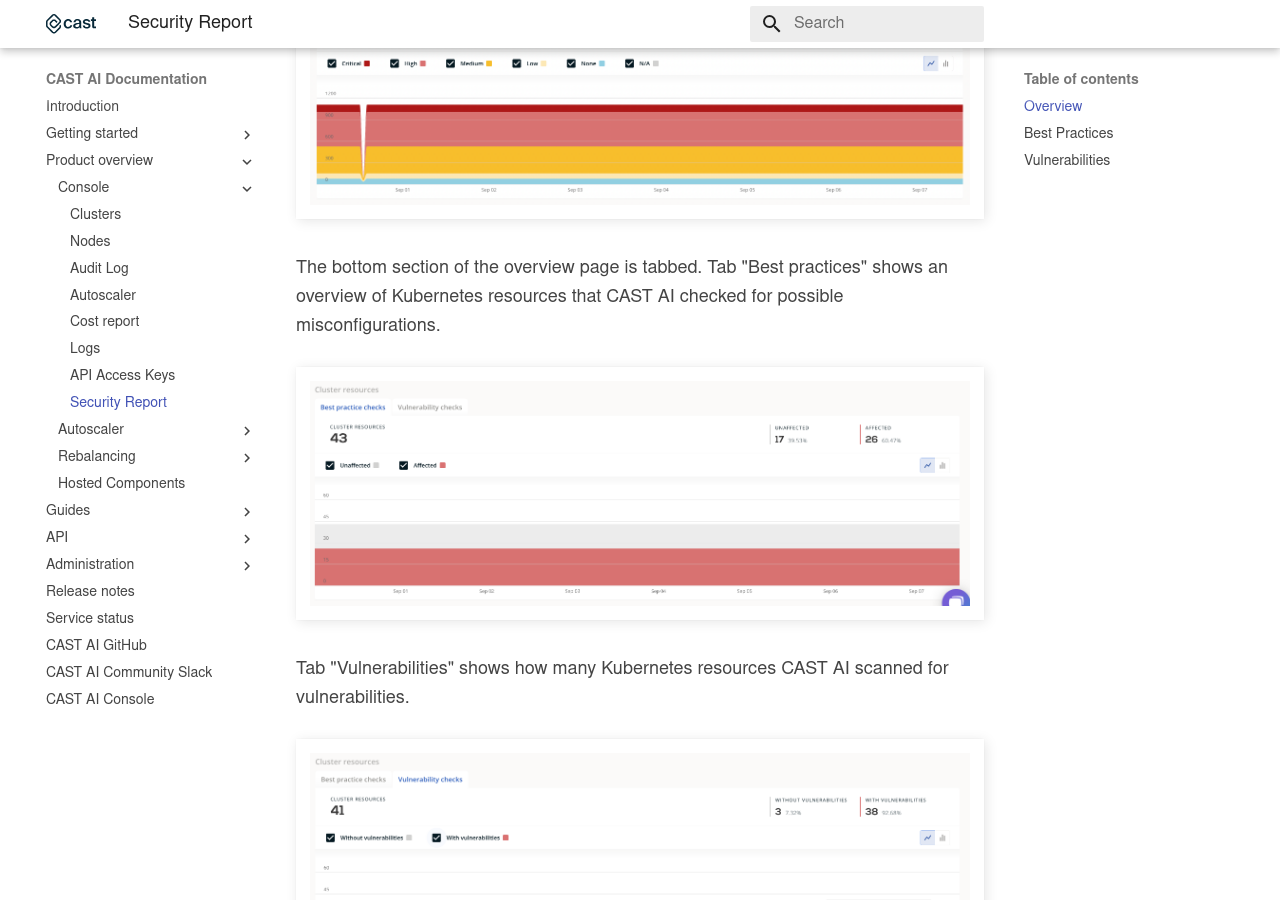
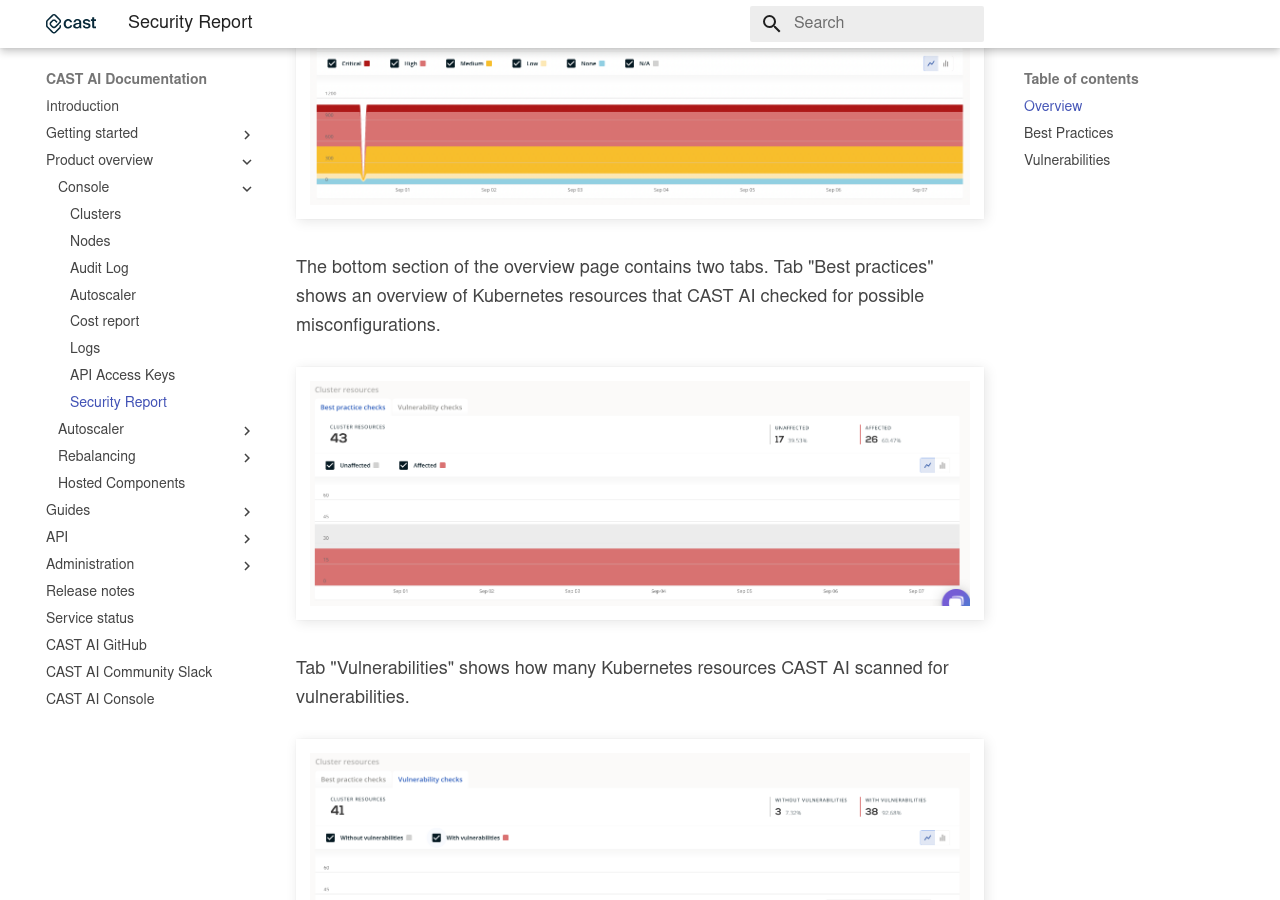
Before and after one commit to castai/docs, an MkDocs documentation site: the page built from docs/product-overview/console/security-insights.md, in a window 1280 px wide and 900 px high, scrolled down 1048 px. Built offline with MkDocs 1.6.1 and Material for MkDocs 9.7.7, drawn with Linux system fonts in a browser that asks for light colours; some web fonts are replaced.

Commit message:
Update docs/product-overview/console/security-insights.md
Co-authored-by: matas-cast <91058680+matas-cast@users.noreply.github.com>

```diff
--- a/docs/product-overview/console/security-insights.md
+++ b/docs/product-overview/console/security-insights.md
@@ -20,7 +20,7 @@
 
 ![](images/failed-checks-overview.png)
 
-The bottom section of the overview page is tabbed.
+The bottom section of the overview page contains two tabs.
 Tab "Best practices" shows an overview of Kubernetes resources that CAST AI checked for possible misconfigurations.
 
 ![](images/best-practices-overview.png)
```
